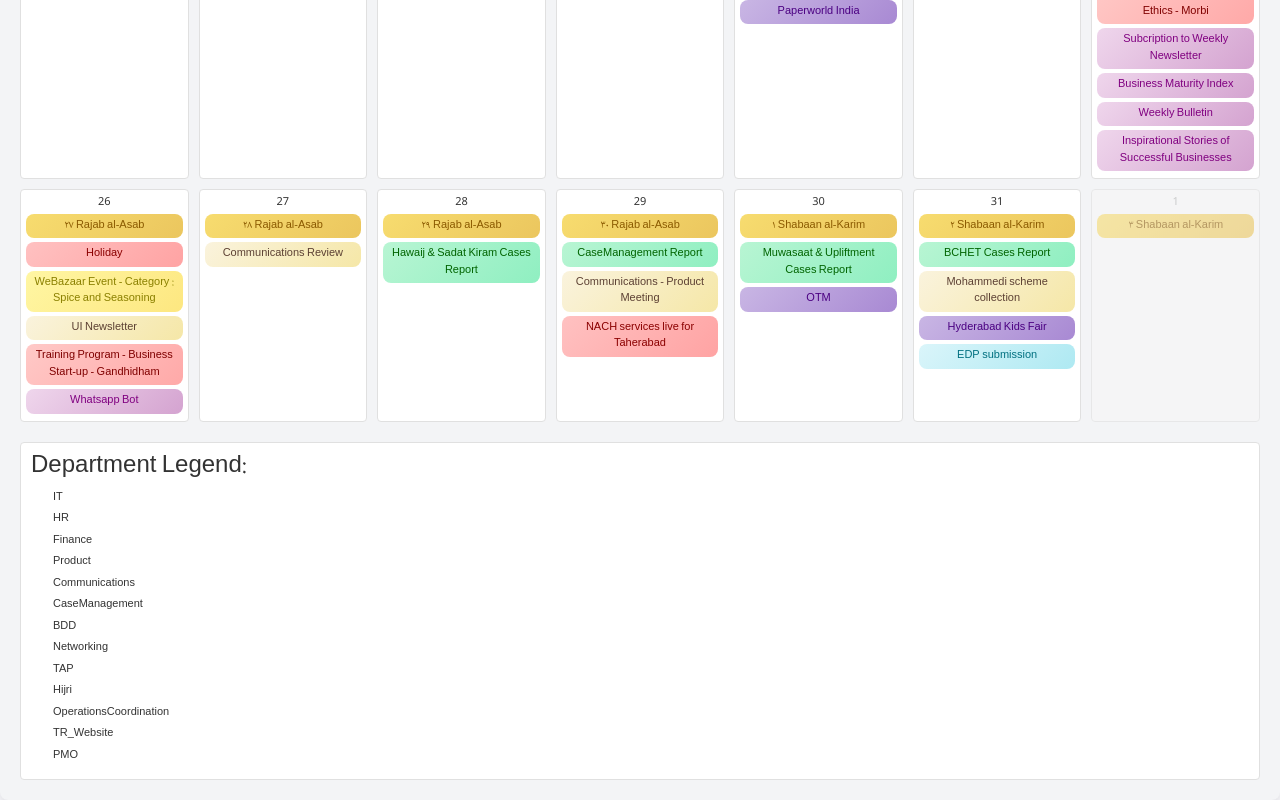
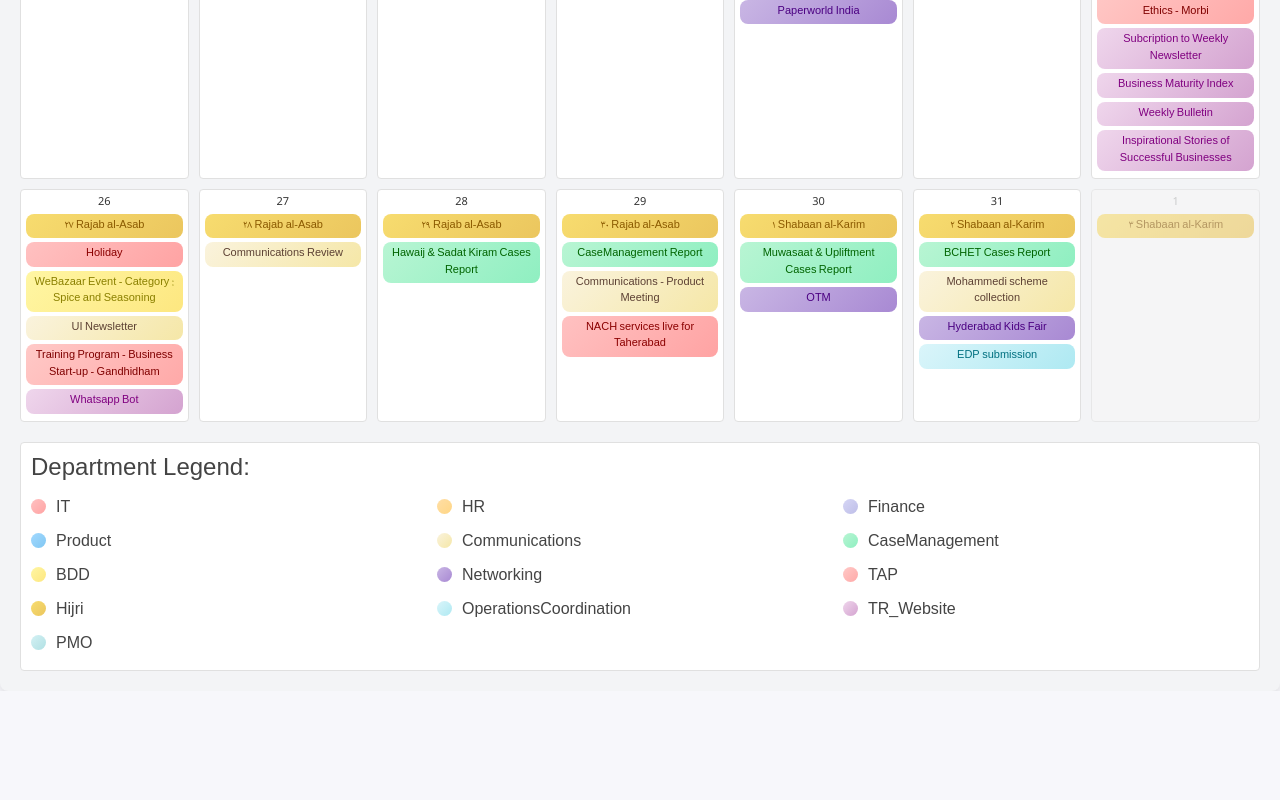
Before and after one commit to murtazastar/MyCalPublishHQHB, a React (Create React App) app: page / in a window 1280 px wide. Shown: the part 1536-2336 px from the top of the page. After the commit the page ends 2227 px from the top, so only its background shows below. Built offline with nearby package versions, Linux system fonts and the light colour scheme.

Commit message:
department style to classes
classes in css

```diff
--- a/src/CalendarWithBeautifiedStyles.css
+++ b/src/CalendarWithBeautifiedStyles.css
@@ -274,67 +274,101 @@
 }
 
 /* Specific Styles for Each Department with Darker Fonts */
-.department.IT {
+.IT {
   background: linear-gradient(135deg, #ffc1c1, #ffa3a3); /* Coral */
   color: #8b0000; /* Dark red */
 }
 
-.department.HR {
+.HR {
   background: linear-gradient(135deg, #ffdea5, #ffd685); /* Apricot */
   color: #8b4513; /* Saddle brown */
 }
 
-.department.Finance {
+.Finance {
   background: linear-gradient(135deg, #d6d6f5, #bebee8); /* Lavender */
   color: #4b0082; /* Indigo */
 }
 
-.department.Product {
+.Product {
   background: linear-gradient(135deg, #a2d9ff, #81c7f2); /* Sky Blue */
   color: #004080; /* Navy blue */
 }
 
-.department.Communications {
+.Communications {
   background: linear-gradient(135deg, #faf3dd, #f5e7a7); /* Vanilla Cream */
   color: #5c4033; /* Dark brown */
 }
 
-.department.CaseManagement {
+.CaseManagement {
   background: linear-gradient(135deg, #b8f5d3, #8fefc1); /* Mint Green */
   color: #006400; /* Dark green */
 }
 
-.department.BDD {
+.BDD {
   background: linear-gradient(135deg, #fff6a3, #fde780); /* Yellow */
   color: #8b8000; /* Olive */
 }
 
-.department.Networking {
+.Networking {
   background: linear-gradient(135deg, #c9b6e4, #a889d3); /* Lilac */
   color: #4b0082; /* Indigo */
 }
 
-.department.TAP {
+.TAP {
   background: linear-gradient(135deg, #ffc9c7, #ffa9a8); /* Rose Quartz */
   color: #800000; /* Maroon */
 }
 
-.department.Hijri {
+.Hijri {
   background: linear-gradient(135deg, #f7dc6f, #ebc65e); /* Gold */
   color: #8b5a00; /* Dark goldenrod */
 }
 
-.department.OperationsCoordination {
+.OperationsCoordination {
   background: linear-gradient(135deg, #daf5fa, #aee9f2); /* Aqua */
   color: #007080; /* Teal */
 }
 
-.department.TR_Website {
+.TR_Website {
   background: linear-gradient(135deg, #efd6ec, #d4a3d0); /* Pink Lavender */
   color: #800080; /* Purple */
 }
 
-.department.PMO {
+.PMO {
   background: linear-gradient(135deg, #d4f1f4, #b0e0e3); /* Ice Blue */
   color: #005f73; /* Deep teal */
 }
+
+.department-legend {
+  font-family: "Poppins", Arial, sans-serif;
+  font-size: 1rem;
+  color: #444;
+}
+.department-list {
+  display: flex;
+  flex-wrap: wrap; /* Allow items to wrap to the next row */
+  padding: 0;
+  margin: 0;
+  list-style: none;
+}
+.department-list li {
+  flex: 1 1 calc(33.33% - 20px); /* 3 columns; adjust percentage for more */
+  display: flex;
+  align-items: center;
+  margin: 5px 0;
+}
+.legend-dot {
+  width: 15px;
+  height: 15px;
+  border-radius: 50%;
+}
+@media (max-width: 768px) {
+  .department-list li {
+    flex: 1 1 calc(50% - 20px); /* Reduce to two columns */
+  }
+}
+@media (max-width: 480px) {
+  .department-list li {
+    flex: 1 1 100%; /* Single column on very small screens */
+  }
+}
--- a/src/CalendarWithBeautifiedStyles.js
+++ b/src/CalendarWithBeautifiedStyles.js
@@ -158,7 +158,7 @@ const CalendarWithBeautifiedStyles = () => {
       </div>
 
       {/* Selected Date Details */}
-      {selectedDate && (
+      {/* {selectedDate && (
         <div className="selected-date">
           <h3>Selected Date: {format(selectedDate, "yyyy-MM-dd")}</h3>
           <ul>
@@ -176,15 +176,16 @@ const CalendarWithBeautifiedStyles = () => {
             ))}
           </ul>
         </div>
-      )}
+      )} */}
 
       {/* Department Legend */}
       <div className="department-legend">
         <h4>Department Legend:</h4>
-        <ul>
+        <ul className="department-list">
           {Object.entries(departments).map(([department, color]) => (
             <li key={department} style={{ color: color }}>
-              <span className="legend-dot" style={{ backgroundColor: color }}></span>
+              <span className={`legend-dot ${department}`}></span>
+              {/* <span className="legend-dot" style={{ backgroundColor: color }}></span> */}
               {department}
             </li>
           ))}
```
